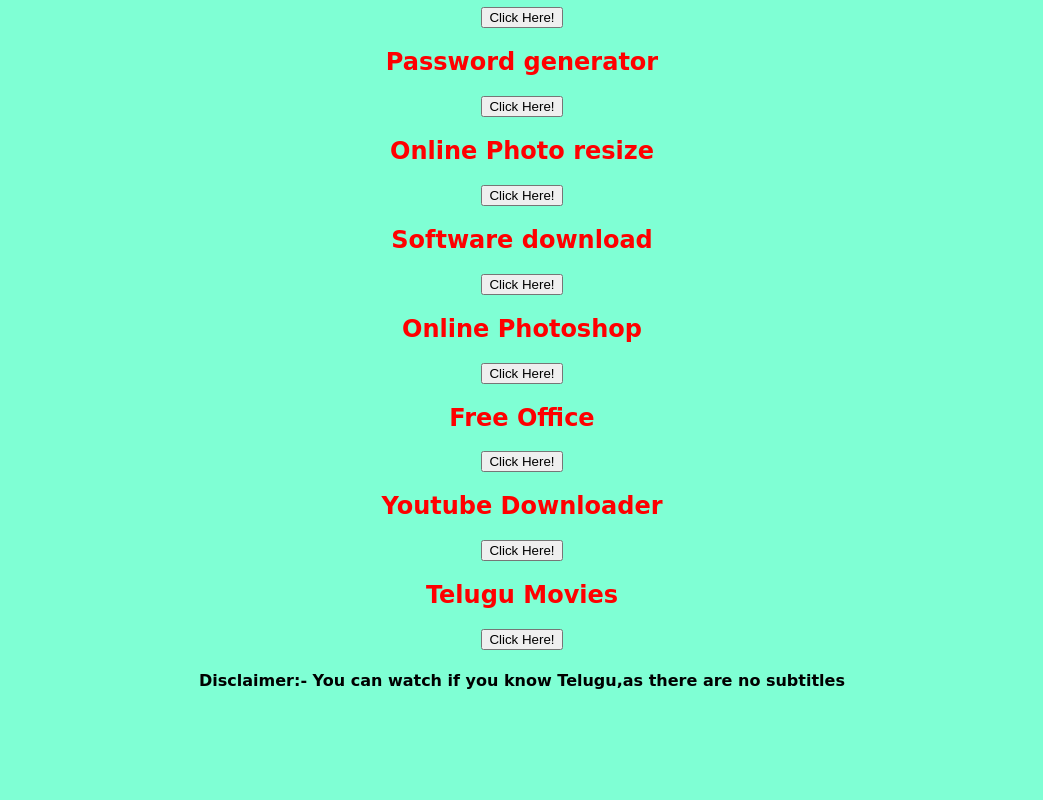
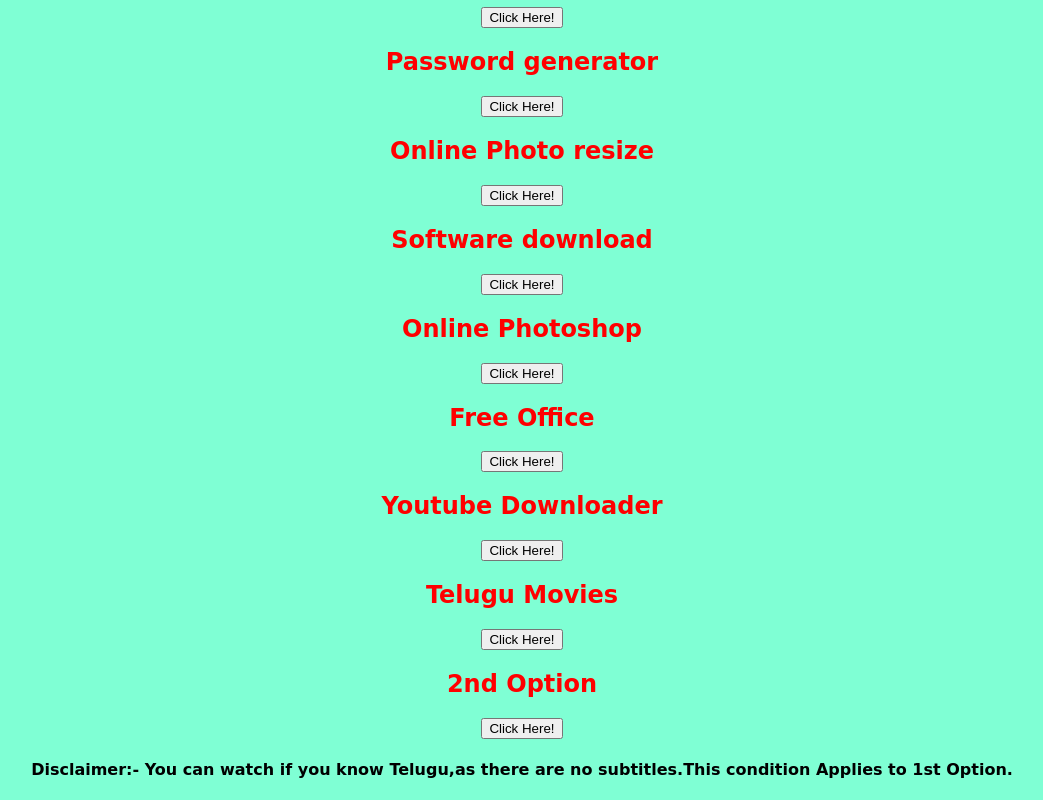
Before and after one commit to Mani2010/15-Useful-Websites, a plain HTML site: page index.html in a window 1280 px wide. Shown: the part 552-1352 px from the top of the page, without its empty margins (118-1161 px from the left). Before the commit the page ends 1264 px from the top, so only its background shows below. Drawn offline with Linux system fonts and the light colour scheme.

Commit message:
Update index.html

```diff
--- a/index.html
+++ b/index.html
@@ -67,7 +67,12 @@
     <section id="Telugu Movies">
     <h1>Telugu Movies</h1>
      <a href="https://5e3ynj65sq.ibomma.link/" target="_blank"><button>Click Here!</button></a>
-     <h4> Disclaimer:- You can watch if you know Telugu,as there are no subtitles</h4>
+
+        <h2>2nd Option </h2>
+         <a href="https://7movierulz.at/" target="_blank"><button>Click Here!</button></a>
+     <h4> Disclaimer:- You can watch if you know Telugu,as there are no subtitles.This condition Applies to 1st Option.</h4>
+
+
     </section>
 
     </body>
```
